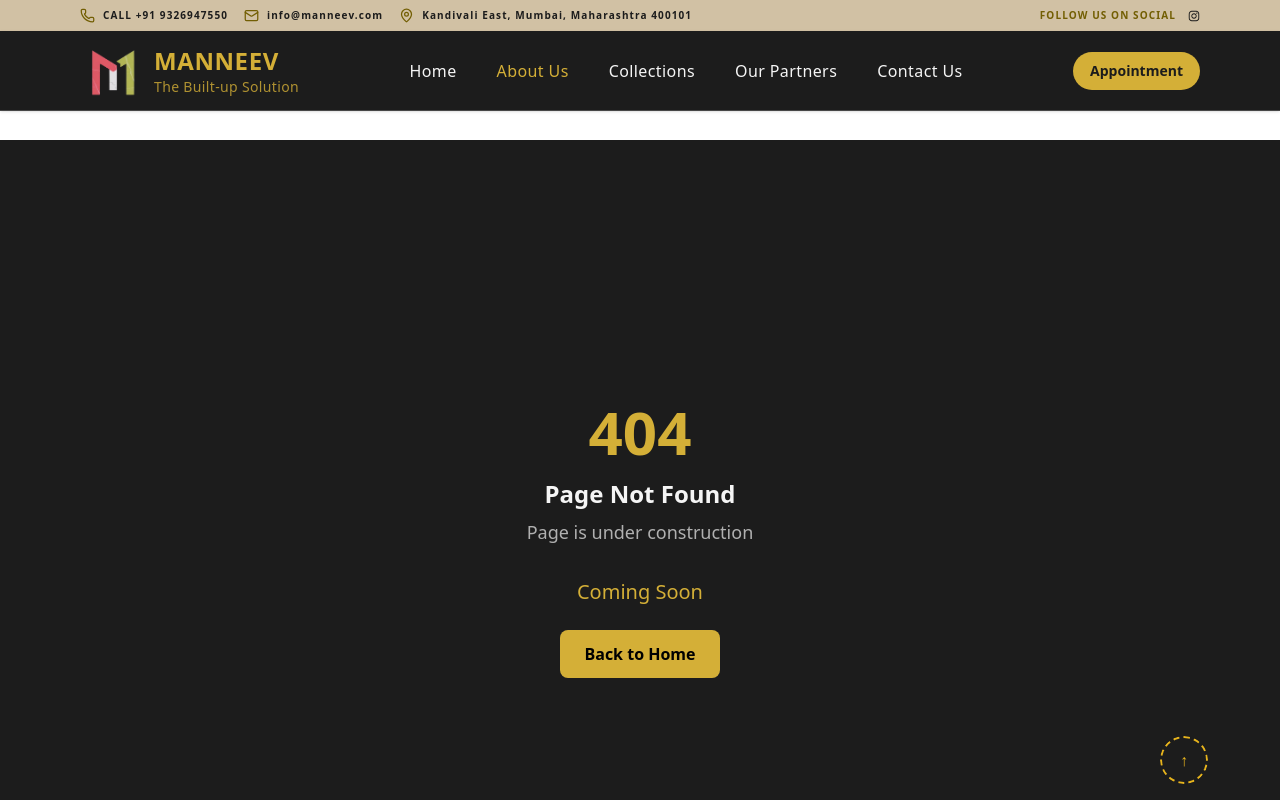
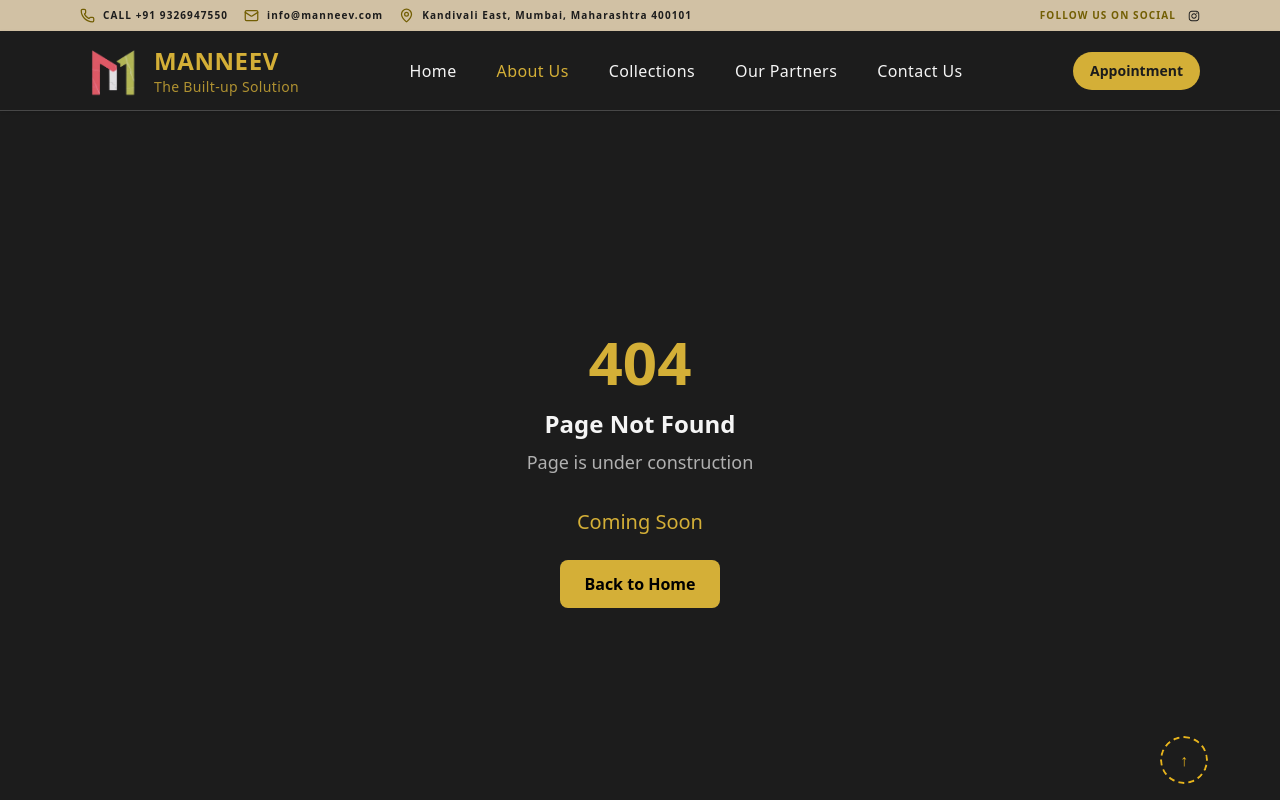
Before and after one commit to mithlesh-vishwakarma/jemil-manneev, a React (Vite) app: page /about in a window 1280 px wide. Shown: the top 800 px of the page. Built offline with nearby package versions, Linux system fonts and the light colour scheme.

Commit message:
feat: Add core application layout, landing page, and 404 Not Found component.

```diff
--- a/src/Home.tsx
+++ b/src/Home.tsx
@@ -33,7 +33,7 @@ const LandingPage: React.FC = () => {
       </div>
 
       {/* Main Website Content */}
-      <div className="relative">
+      <div className="relative pt-[140px]">
         {/* Hero Section (Content Scrolls) */}
         <section className="relative w-full h-[80vh] flex flex-col items-center justify-center text-center px-6">
           <div className="relative z-10">
--- a/src/Layout.tsx
+++ b/src/Layout.tsx
@@ -55,7 +55,7 @@ const Layout: React.FC = () => {
       </div>
 
       {/* Main Content - Padded to clear fixed header */}
-      <div className="pt-[140px]">
+      <div>
         <Routes>
           <Route path="/" element={<Home />} />
           <Route path="/contact" element={<Contact />} />
--- a/src/pages/NotFound.tsx
+++ b/src/pages/NotFound.tsx
@@ -3,7 +3,7 @@ import { Link } from 'react-router-dom';
 
 const NotFound: React.FC = () => {
   return (
-    <div className="min-h-screen flex items-center justify-center bg-[#1C1C1C]">
+    <div className="min-h-screen flex items-center justify-center bg-[#1C1C1C] pt-[140px]">
       <div className="text-center">
         <h1 className="text-6xl font-bold text-[#D4AF37] mb-4">404</h1>
         <h2 className="text-2xl font-semibold text-[#F5F5F5] mb-2">Page Not Found</h2>
```
